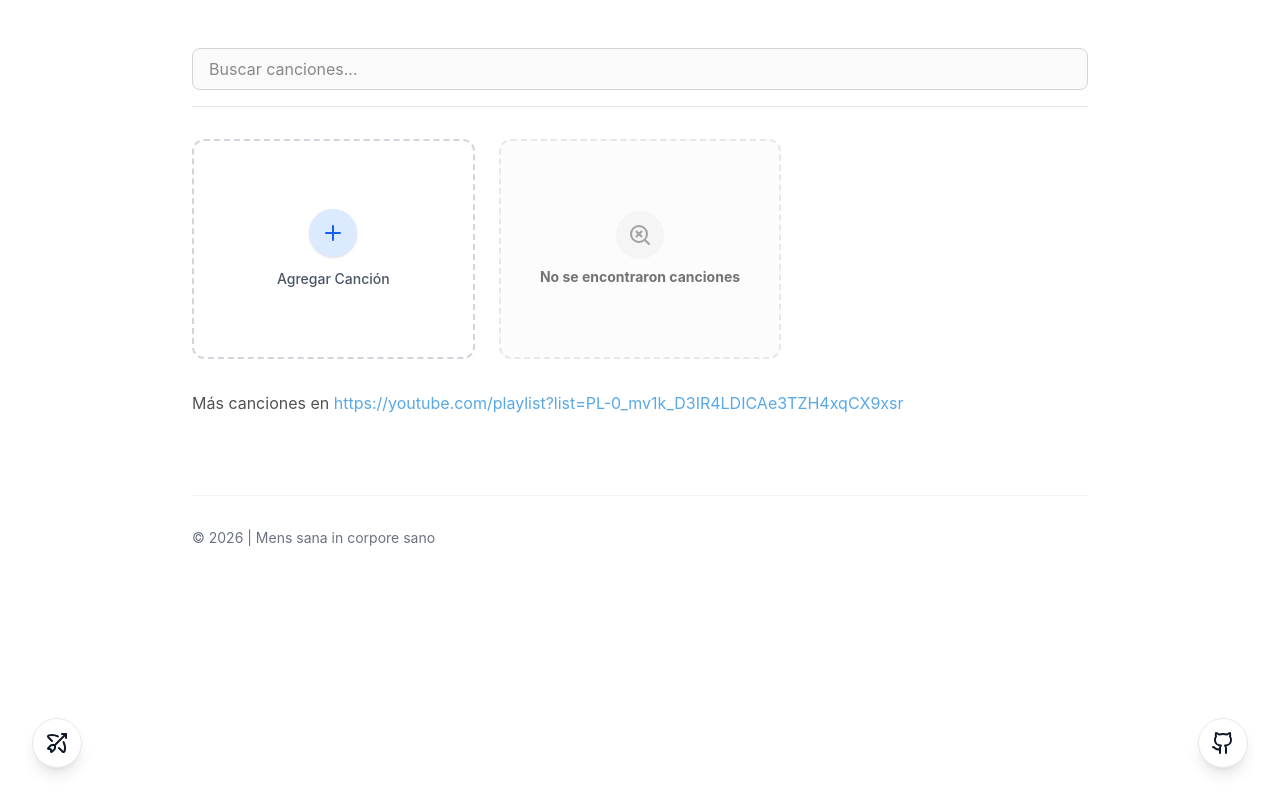
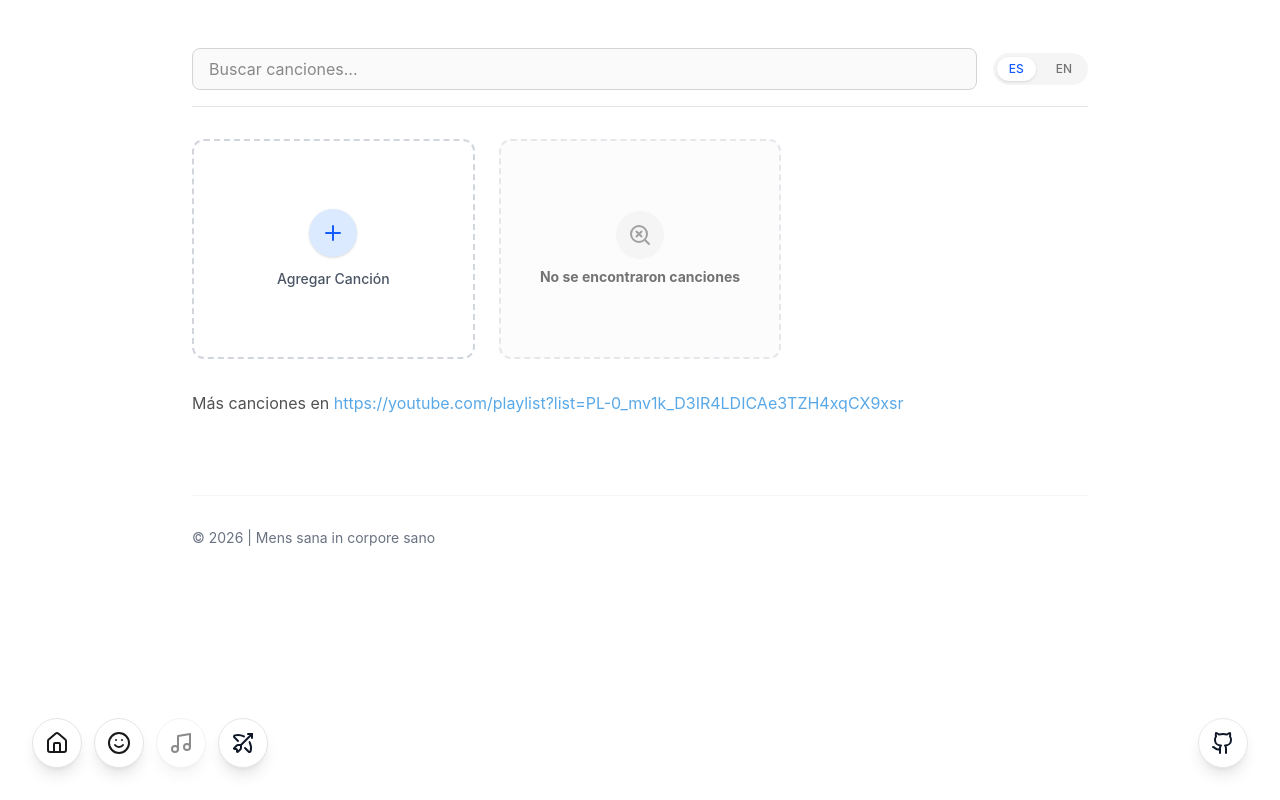
Before and after one commit to gonzalogramagia/music, a React (Vite) app: page / in a window 1280 px wide. Built offline with nearby package versions, Linux system fonts and the light colour scheme.

Commit message:
feat: add internationalization support and add Home, Emojis and ClickUp navigation links

```diff
--- a/src/App.tsx
+++ b/src/App.tsx
@@ -1,6 +1,6 @@
 import Home from './pages/Home'
 import Footer from './components/footer'
-import { ClickupLink } from './components/clickup-link'
+import { FloatingLinks } from './components/floating-links'
 import { Github } from 'lucide-react'
 
 function AppContent() {
@@ -9,7 +9,7 @@ function AppContent() {
             <main className="flex-auto min-w-0 mt-6 flex flex-col px-8 lg:px-0">
                 <Home />
                 <Footer />
-                <ClickupLink />
+                <FloatingLinks />
             </main>
 
             <a
@@ -26,12 +26,15 @@ function AppContent() {
 }
 
 import { VideoProvider } from './contexts/video-context'
+import { LanguageProvider } from './contexts/language-context'
 
 function App() {
     return (
-        <VideoProvider>
-            <AppContent />
-        </VideoProvider>
+        <LanguageProvider>
+            <VideoProvider>
+                <AppContent />
+            </VideoProvider>
+        </LanguageProvider>
     )
 }
 
--- a/src/components/clickup-link.tsx
+++ /dev/null
@@ -1,15 +0,0 @@
-import { BowArrow } from 'lucide-react'
-
-export function ClickupLink() {
-    return (
-        <a
-            href="https://clickup.gonzalogramagia.com"
-            target="_blank"
-            rel="noopener noreferrer"
-            className="fixed bottom-8 left-8 p-3 bg-white dark:bg-gray-800 border border-gray-200 dark:border-gray-700 rounded-full shadow-lg hover:shadow-xl transition-all hover:scale-110 group z-[101]"
-            aria-label="ClickUp Tools"
-        >
-            <BowArrow className="w-6 h-6 text-gray-900 dark:text-white group-hover:text-yellow-500 transition-colors" />
-        </a>
-    )
-}
--- /dev/null
+++ b/src/components/floating-links.tsx
@@ -0,0 +1,61 @@
+import { Home, Smile, Music, BowArrow } from 'lucide-react'
+import { useLanguage } from '../contexts/language-context'
+
+export function FloatingLinks() {
+    const { language, t } = useLanguage()
+    const isEnglish = language === 'en'
+
+    // Logic for URLs
+    const getUrl = (baseUrl: string) => isEnglish ? `${baseUrl}/en` : baseUrl
+
+    const homeUrl = getUrl("https://home.gonzalogramagia.com")
+    const emojisUrl = getUrl("https://emojis.gonzalogramagia.com")
+    // const musicUrl = getUrl("https://music.gonzalogramagia.com") // Unused because button is disabled
+
+    // Apply localization to ClickUp as well per user request "todos los botones"
+    const clickUpUrlLocalized = isEnglish ? "https://clickup.gonzalogramagia.com/en" : "https://clickup.gonzalogramagia.com"
+
+    return (
+        <div className="fixed bottom-8 left-8 flex gap-3 z-50">
+            {/* Home Button */}
+            <a
+                href={homeUrl}
+                className="p-3 bg-white dark:bg-zinc-900 border border-zinc-200 dark:border-zinc-800 rounded-full shadow-lg hover:shadow-xl transition-all hover:scale-110 group cursor-pointer"
+                aria-label={t('ariaHome')}
+                title={t('ariaHome')}
+            >
+                <Home className="w-6 h-6 text-zinc-900 dark:text-white group-hover:text-yellow-500 transition-colors" />
+            </a>
+
+            {/* Emojis Button */}
+            <a
+                href={emojisUrl}
+                className="p-3 bg-white dark:bg-zinc-900 border border-zinc-200 dark:border-zinc-800 rounded-full shadow-lg hover:shadow-xl transition-all hover:scale-110 group cursor-pointer"
+                aria-label={t('ariaEmojis')}
+                title={t('ariaEmojis')}
+            >
+                <Smile className="w-6 h-6 text-zinc-900 dark:text-white group-hover:text-yellow-500 transition-colors" />
+            </a>
+
+            {/* Music Button (Disabled) */}
+            <button
+                disabled
+                className="p-3 bg-white dark:bg-zinc-900 border border-zinc-200 dark:border-zinc-800 rounded-full shadow-lg transition-all opacity-50 cursor-not-allowed group"
+                aria-label={t('ariaMusic')}
+                title={t('ariaMusic')}
+            >
+                <Music className="w-6 h-6 text-zinc-900 dark:text-white transition-colors" />
+            </button>
+
+            {/* ClickUp Button */}
+            <a
+                href={clickUpUrlLocalized}
+                className="p-3 bg-white dark:bg-zinc-900 border border-zinc-200 dark:border-zinc-800 rounded-full shadow-lg hover:shadow-xl transition-all hover:scale-110 group cursor-pointer"
+                aria-label="ClickUp Tools"
+                title="ClickUp Tools"
+            >
+                <BowArrow className="w-6 h-6 text-gray-900 dark:text-white group-hover:text-yellow-500 transition-colors" />
+            </a>
+        </div>
+    )
+}
--- /dev/null
+++ b/src/components/language-switch.tsx
@@ -0,0 +1,29 @@
+
+import { useLanguage } from "../contexts/language-context";
+
+export function LanguageSwitch() {
+    const { language, setLanguage } = useLanguage();
+
+    return (
+        <div className="flex items-center gap-2 bg-neutral-100 p-1 rounded-full w-fit">
+            <button
+                onClick={() => setLanguage("es")}
+                className={`px-3 py-1 rounded-full text-xs font-medium transition-all cursor-pointer ${language === "es"
+                    ? "bg-white shadow-sm text-blue-600"
+                    : "text-neutral-500 hover:text-neutral-700"
+                    }`}
+            >
+                ES
+            </button>
+            <button
+                onClick={() => setLanguage("en")}
+                className={`px-3 py-1 rounded-full text-xs font-medium transition-all cursor-pointer ${language === "en"
+                    ? "bg-white shadow-sm text-blue-600"
+                    : "text-neutral-500 hover:text-neutral-700"
+                    }`}
+            >
+                EN
+            </button>
+        </div>
+    );
+}
--- a/src/components/music-browser.tsx
+++ b/src/components/music-browser.tsx
@@ -1,11 +1,15 @@
 
 import { useState, useMemo } from "react";
 import { useVideos, Video } from "../contexts/video-context";
+import { useLanguage } from "../contexts/language-context";
 import { VideoForm } from "./video-form";
 import { SearchX, Plus, Pencil, Trash2, Hash, X, Check } from "lucide-react";
 
+import { LanguageSwitch } from "./language-switch";
+
 export function MusicBrowser() {
     const { videos, addVideo, updateVideo, deleteVideo } = useVideos();
+    const { t } = useLanguage();
     const [search, setSearch] = useState("");
     const [activeTag, setActiveTag] = useState<string | null>(null);
     const [isFormOpen, setIsFormOpen] = useState(false);
@@ -58,6 +62,8 @@ export function MusicBrowser() {
         }
     };
 
+    const handleUnpinTag = () => setActiveTag(null);
+
     return (
         <div className="space-y-8">
             <div className="sticky top-0 z-10 bg-white py-4 border-b border-neutral-200 space-y-3">
@@ -65,12 +71,18 @@ export function MusicBrowser() {
                     <div className="relative flex-1">
                         <input
                             type="text"
-                            placeholder="Buscar canciones..."
+                            placeholder={t('searchPlaceholder')}
                             value={search}
                             onChange={(e) => setSearch(e.target.value)}
+                            onFocus={() => {
+                                if (activeTag) {
+                                    handleUnpinTag();
+                                }
+                            }}
                             className="w-full px-4 py-2 rounded-lg border border-neutral-300 bg-neutral-50 focus:outline-none focus:ring-2 focus:ring-blue-500 transition-all text-neutral-900"
                         />
                     </div>
+                    <LanguageSwitch />
                 </div>
 
                 {activeTag && (
@@ -116,7 +128,7 @@ export function MusicBrowser() {
                     <div className="h-12 w-12 bg-blue-100 text-blue-600 rounded-full flex items-center justify-center mb-3 group-hover:scale-110 transition-transform shadow-sm">
                         <Plus className="w-6 h-6" />
                     </div>
-                    <span className="font-medium text-gray-600 group-hover:text-blue-600 text-sm">Agregar Canción</span>
+                    <span className="font-medium text-gray-600 group-hover:text-blue-600 text-sm">{t('addSong')}</span>
                 </button>
 
 
@@ -128,7 +140,7 @@ export function MusicBrowser() {
                         </div>
                         <div className="text-center text-neutral-500">
                             <p className="font-bold text-sm">
-                                No se encontraron canciones
+                                {t('noSongsFound')}
                             </p>
                         </div>
                     </div>
@@ -146,7 +158,7 @@ export function MusicBrowser() {
                                     />
                                 ) : (
                                     <div className="w-full h-full flex items-center justify-center text-gray-400">
-                                        No preview available
+                                        {t('previewNotAvailable')}
                                     </div>
                                 )}
 
@@ -157,7 +169,7 @@ export function MusicBrowser() {
                                 <button
                                     onClick={() => handleEdit(video)}
                                     className="p-2 text-gray-500 hover:text-blue-600 transition-colors cursor-pointer"
-                                    title="Editar"
+                                    title={t('edit')}
                                 >
                                     <Pencil className="w-4 h-4" />
                                 </button>
@@ -167,7 +179,7 @@ export function MusicBrowser() {
                                         ? "text-red-500 hover:text-red-600 bg-red-50 rounded-lg"
                                         : "text-gray-500 hover:text-red-500"
                                         }`}
-                                    title={confirmDeleteId === video.id ? "Confirmar eliminar" : "Eliminar"}
+                                    title={confirmDeleteId === video.id ? t('confirmDelete') : t('delete')}
                                 >
                                     {confirmDeleteId === video.id ? (
                                         <Check className="w-4 h-4" />
--- /dev/null
+++ b/src/contexts/language-context.tsx
@@ -0,0 +1,88 @@
+import { createContext, useContext, ReactNode, useEffect, useState } from 'react'
+import { useLocation } from 'react-router-dom'
+
+type Language = 'es' | 'en'
+
+interface LanguageContextType {
+    language: Language
+    t: (key: string) => string
+    setLanguage: (lang: Language) => void
+}
+
+const LanguageContext = createContext<LanguageContextType | undefined>(undefined)
+
+export function LanguageProvider({ children }: { children: ReactNode }) {
+    const location = useLocation()
+    const [language, setLanguage] = useState<Language>('es')
+
+    useEffect(() => {
+        if (location.pathname.startsWith('/en')) {
+            setLanguage('en')
+        } else {
+            setLanguage('es')
+        }
+    }, [location])
+
+    const translations: Record<Language, Record<string, string>> = {
+        es: {
+            ariaHome: "Ir al inicio",
+            ariaEmojis: "Ir a emojis",
+            ariaMusic: "Ir a música",
+            moreSongsIn: "Más canciones en",
+            searchPlaceholder: "Buscar canciones...",
+            addSong: "Agregar Canción",
+            noSongsFound: "No se encontraron canciones",
+            edit: "Editar",
+            delete: "Eliminar",
+            confirmDelete: "Confirmar eliminar",
+            editSong: "Editar Canción",
+            youtubeUrl: "URL de YouTube",
+            name: "Nombre",
+            namePlaceholder: "Ej: Mi Canción Favorita",
+            searchInYoutube: "Buscar en YouTube",
+            tagsLabel: "Tags (separados por coma)",
+            tagsPlaceholder: "Rap, Electrónica, Motivación, Energía",
+            saveChanges: "Guardar Cambios",
+            previewNotAvailable: "Vista previa no disponible"
+        },
+        en: {
+            ariaHome: "Go to home",
+            ariaEmojis: "Go to emojis",
+            ariaMusic: "Go to music",
+            moreSongsIn: "More songs on",
+            searchPlaceholder: "Search songs...",
+            addSong: "Add Song",
+            noSongsFound: "No songs found",
+            edit: "Edit",
+            delete: "Delete",
+            confirmDelete: "Confirm delete",
+            editSong: "Edit Song",
+            youtubeUrl: "YouTube URL",
+            name: "Name",
+            namePlaceholder: "Ex: My Favorite Song",
+            searchInYoutube: "Search in YouTube",
+            tagsLabel: "Tags (comma separated)",
+            tagsPlaceholder: "Rap, Electronic, Motivation, Energy",
+            saveChanges: "Save Changes",
+            previewNotAvailable: "No preview available"
+        }
+    }
+
+    const t = (key: string) => {
+        return translations[language][key] || key
+    }
+
+    return (
+        <LanguageContext.Provider value={{ language, t, setLanguage }}>
+            {children}
+        </LanguageContext.Provider>
+    )
+}
+
+export function useLanguage() {
+    const context = useContext(LanguageContext)
+    if (context === undefined) {
+        throw new Error('useLanguage must be used within a LanguageProvider')
+    }
+    return context
+}
--- a/src/pages/Home.tsx
+++ b/src/pages/Home.tsx
@@ -1,13 +1,16 @@
 
 import { MusicBrowser } from "../components/music-browser";
+import { useLanguage } from "../contexts/language-context";
 
 export default function Home() {
+  const { t } = useLanguage();
+
   return (
     <section>
       <MusicBrowser />
 
       <p className="text-neutral-600 mt-8 text-left">
-        Más canciones en{" "}
+        {t('moreSongsIn')}{" "}
         <a
           href="https://youtube.com/playlist?list=PL-0_mv1k_D3IR4LDICAe3TZH4xqCX9xsr"
           target="_blank"
```
Also changed, not shown: src/components/video-form.tsx (+10 -8 lines), 1 other file (tests, documents, lock files or other folders).
